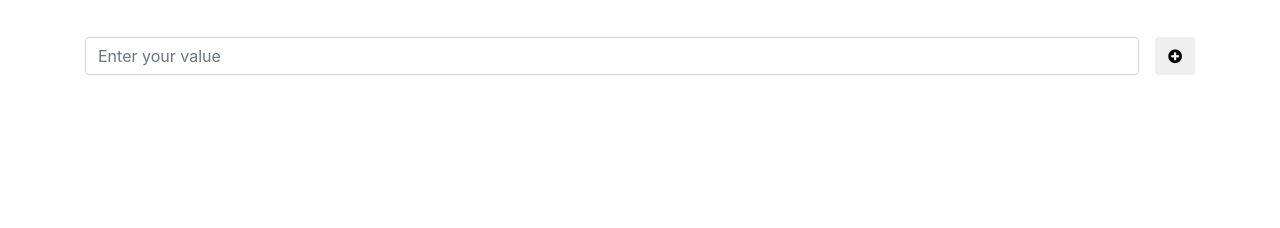
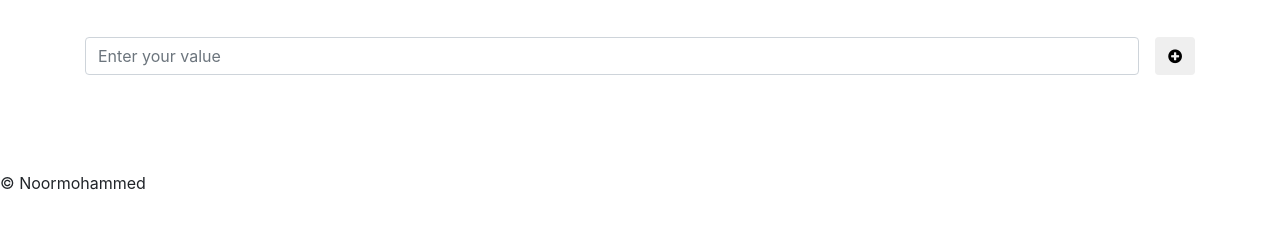
Before and after one commit to Noor1109000/Dom-project-1, a plain HTML site: page index.html in a window 1280 px wide. Shown: the part 94-322 px from the top of the page. Drawn offline with nearby package versions, Linux system fonts and the light colour scheme.

Commit message:
index.html

```diff
--- a/index.html
+++ b/index.html
@@ -28,6 +28,8 @@
 
             </div>
         </div>
+
+        <footer><p>&copy Noormohammed</p></footer>
         <script src="https://ajax.googleapis.com/ajax/libs/jquery/3.3.1/jquery.min.js"></script>
         <!-- Popper JS -->
         <script src="https://cdnjs.cloudflare.com/ajax/libs/popper.js/1.14.3/umd/popper.min.js"></script>
```
